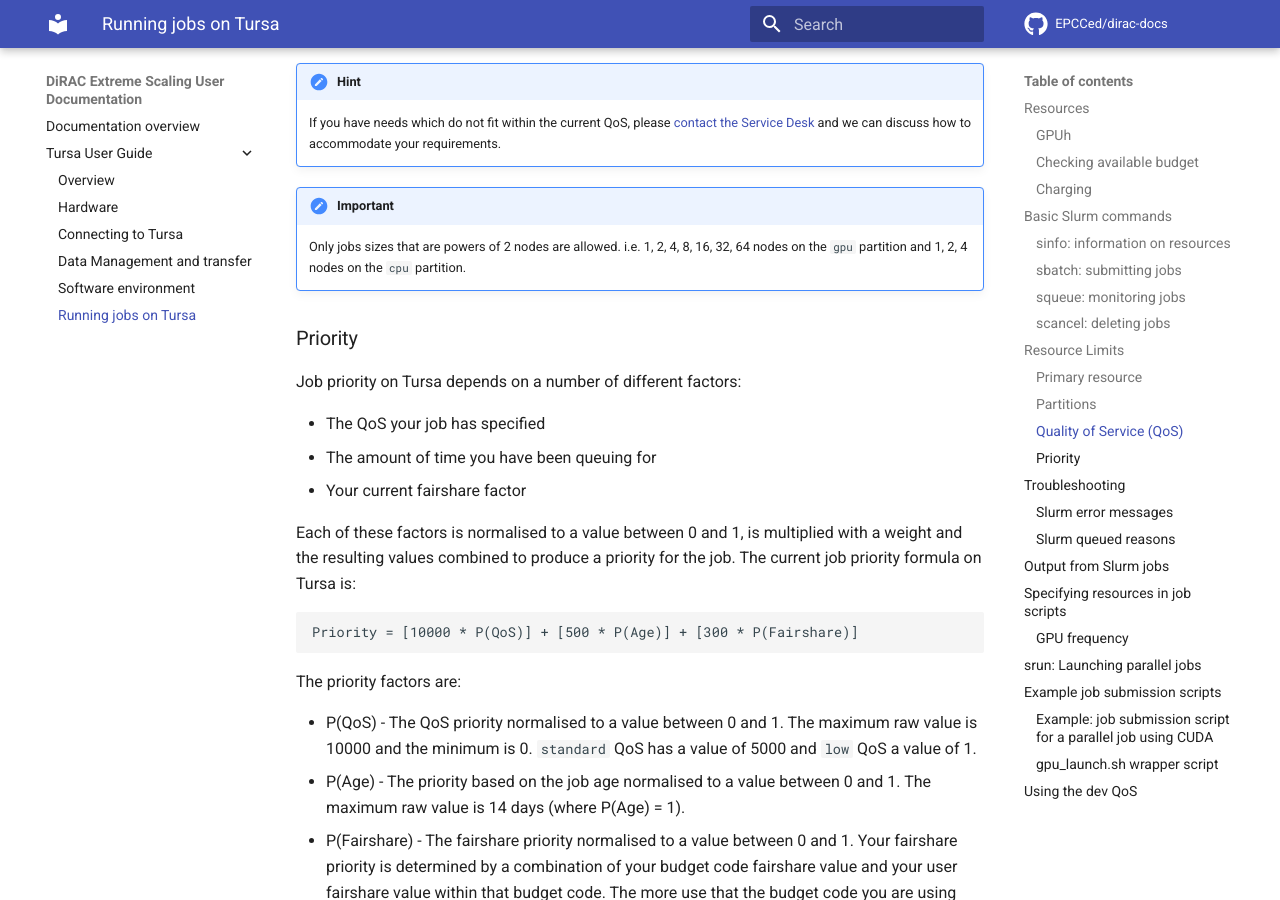
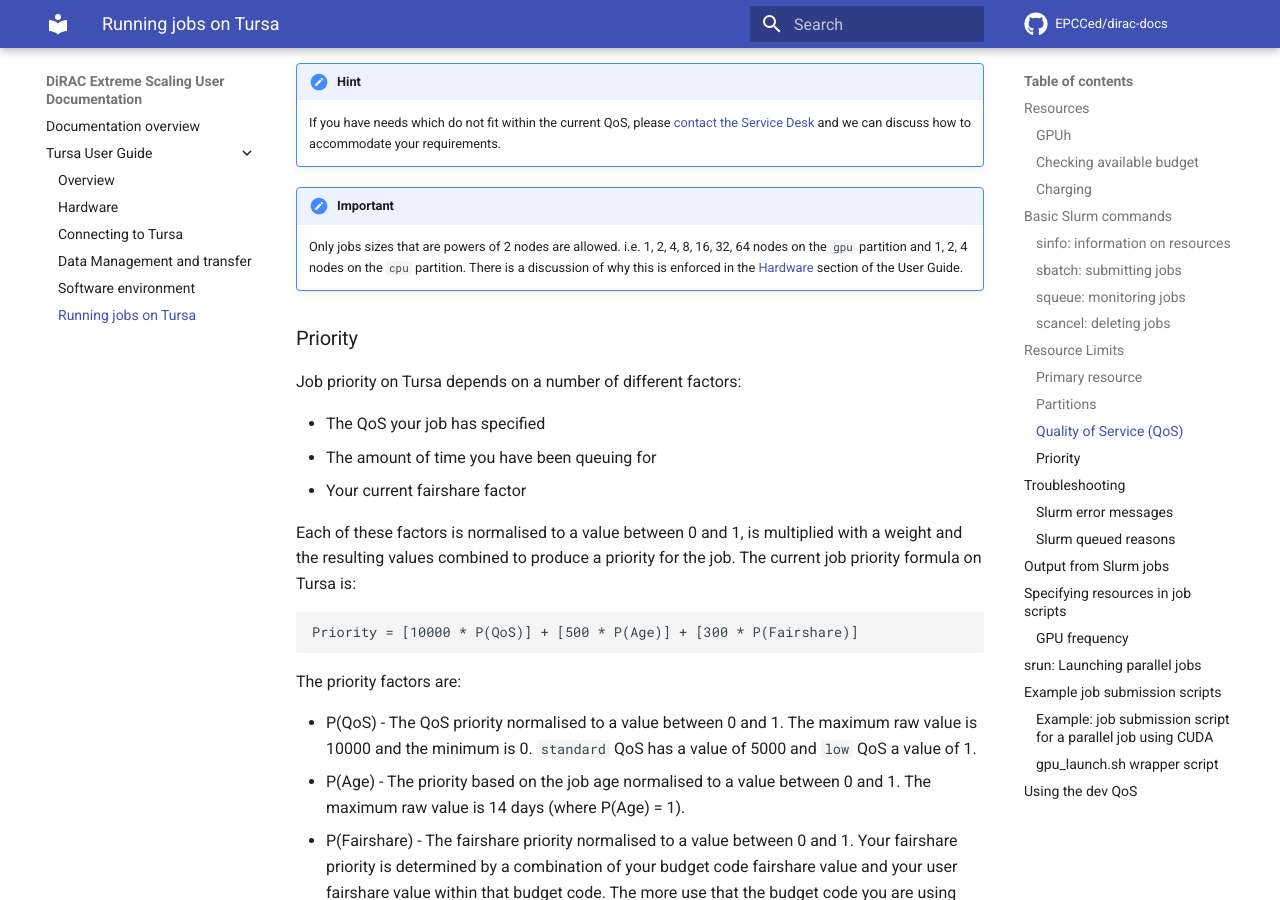
Before and after one commit to EPCCed/dirac-docs, an MkDocs documentation site: the page built from docs/tursa-user-guide/scheduler.md, in a window 1280 px wide and 900 px high, scrolled down 6178 px. Built offline with MkDocs 1.6.1 and Material for MkDocs 9.7.7, drawn with Linux system fonts in a browser that asks for light colours; comment, search, counter and statistics services are not loaded.

Commit message:
Link to scheduler config discussion

```diff
--- a/docs/tursa-user-guide/scheduler.md
+++ b/docs/tursa-user-guide/scheduler.md
@@ -217,7 +217,8 @@ budget you can use the `low` QoS to continue to run jobs at a lower priority tha
 !!! important
     Only jobs sizes that are powers of 2 nodes
     are allowed. i.e. 1, 2, 4, 8, 16, 32, 64 nodes on the `gpu` partition and
-    1, 2, 4 nodes on the `cpu` partition.
+    1, 2, 4 nodes on the `cpu` partition. There is a discussion of why this is enforced in
+    the [Hardware](hardware.md) section of the User Guide.
 
 ### Priority
 
```
